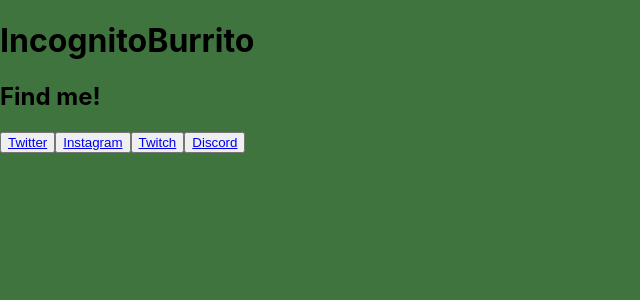
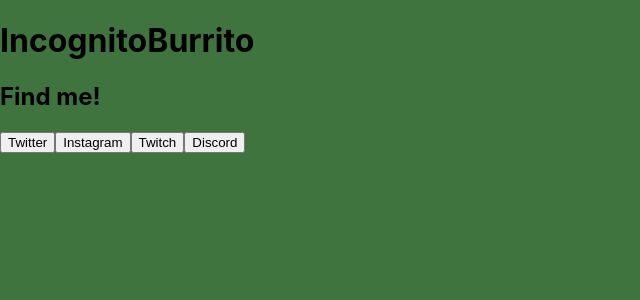
Before and after one commit to Zxygrade/Personal-Website, a React (Create React App) app: page / in a window 1280 px wide. Shown: the top 300 px of the page, without its empty margins (0-640 px from the left). Built offline with nearby package versions, Linux system fonts and the light colour scheme.

Commit message:
Buttons in working order

```diff
--- a/src/components/Home.js
+++ b/src/components/Home.js
@@ -21,6 +21,9 @@
 //  const navigateTwiter = () =>{
 //   navigate("https://allmylinks.com/link/out?id=2jf0lz-1vg6i-1kupr78")
 //  }
+const openLink = (url) =>{
+  window.open(url,"_blank")
+}
   return (
     <div>
       <header></header>
@@ -30,7 +33,7 @@
           <div className="container has-text-centered">
             <h1 className="title">Find me!</h1>
             <div className="control">
-              {socialLinks.map((link) => (
+              {/* {socialLinks.map((link) => (
                 <button key={link.name} className="link-container">
                 <a
 
@@ -41,9 +44,13 @@
                 >
                   {link.name}
                 </a>
-                {/* <button className="link-button is-dark">{link.name}</button> */}
+                <button className="link-button is-dark">{link.name}</button>
                 </button>
-              ))}
+              ))} */}
+              <button className="button is-primary is-large" onClick={()=>openLink("https://allmylinks.com/link/out?id=2jf0lz-1vg6i-1kupr78")}>Twitter</button>
+              <button className="button is-primary is-large" onClick={()=>openLink("https://www.instagram.com/the_incognito_burrito_/")}>Instagram</button>
+              <button className="button is-primary is-large" onClick={()=>openLink("https://www.twitch.tv/the_incognito_burrito")}>Twitch</button>
+              <button className="button is-primary is-large" onClick={()=>openLink("https://allmylinks.com/link/out?id=1vswkfo-1vfhl-1fe1x3b")}>Discord</button>
             </div>
           </div>
         </div>
```
